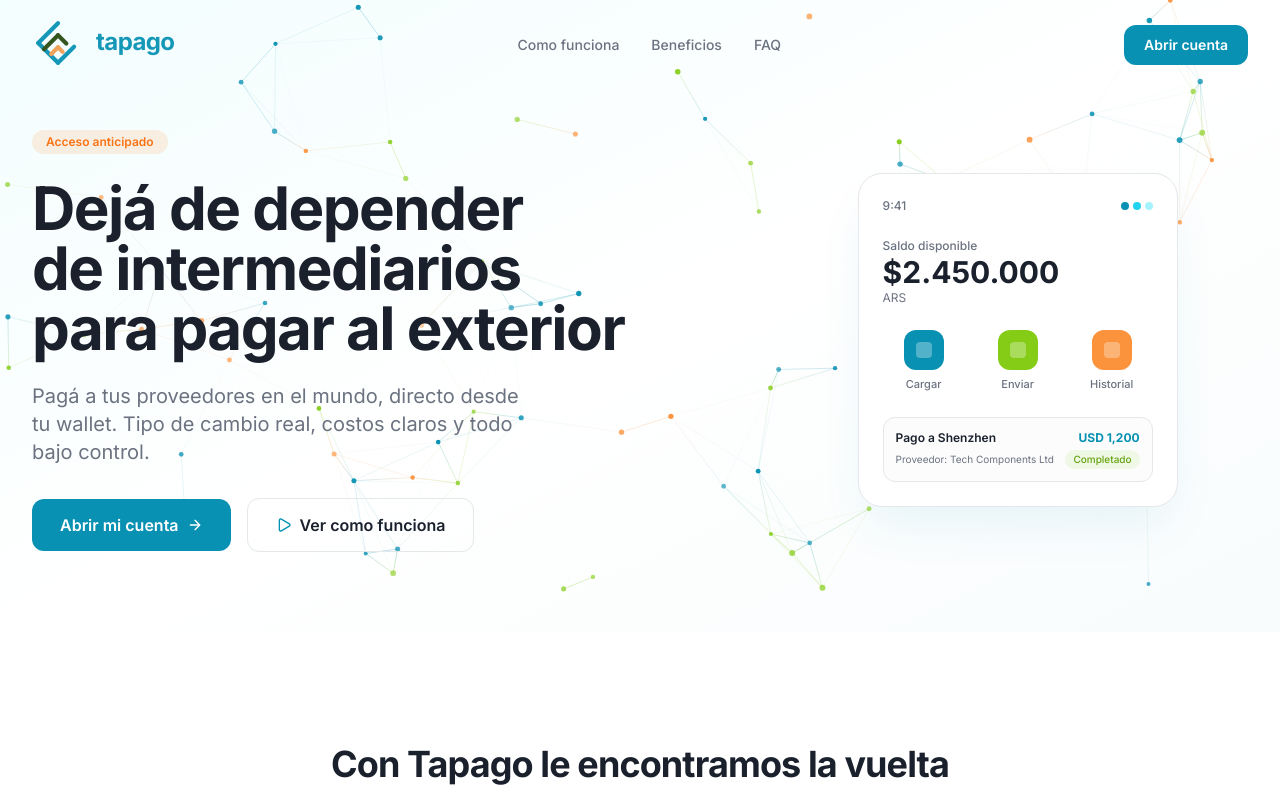
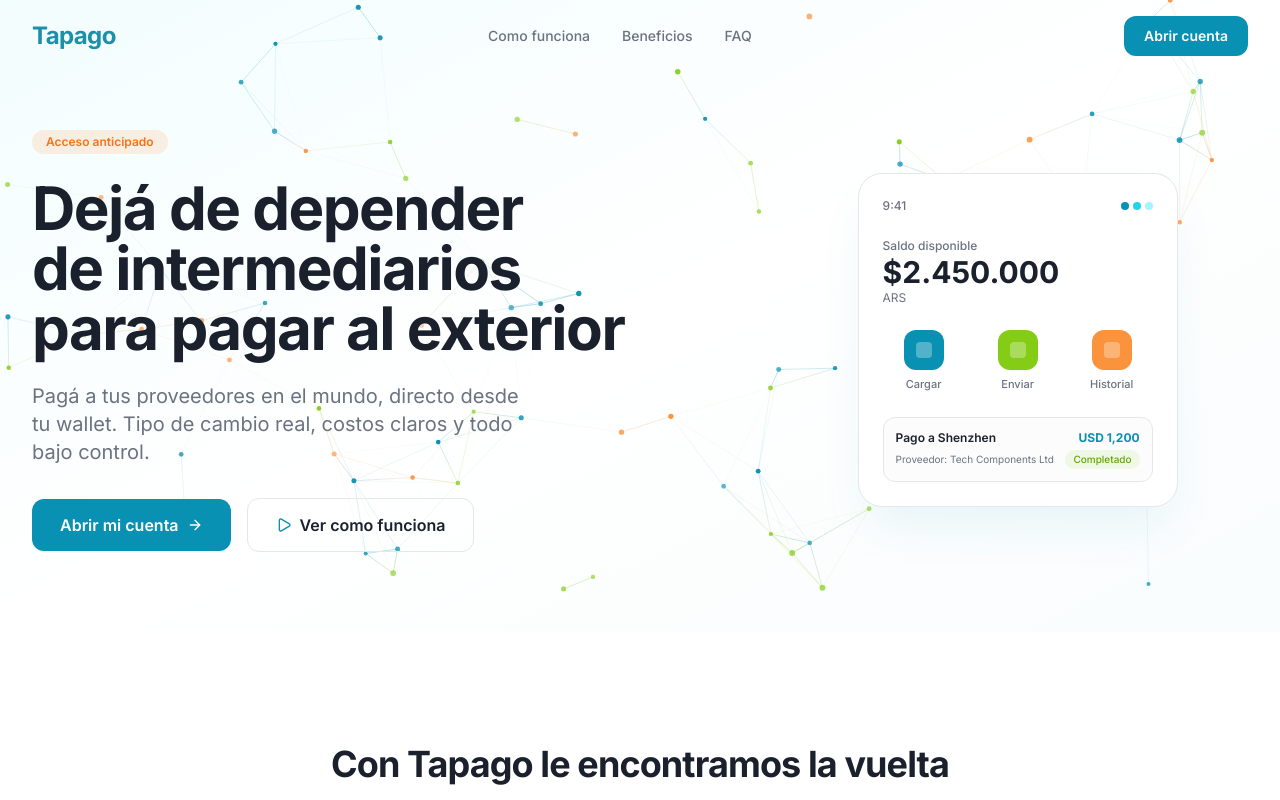
Before and after one commit to tomeitorrr/tapago-website, a Next.js app: page / in a window 1280 px wide. Shown: the top 800 px of the page. Built offline with nearby package versions, Linux system fonts and the light colour scheme.

Commit message:
Simplificar logo — solo wordmark Tapago en teal, sin ícono
Co-Authored-By: Claude Sonnet 4.6 <noreply@anthropic.com>

```diff
--- a/components/tapago/logo.tsx
+++ b/components/tapago/logo.tsx
@@ -2,116 +2,29 @@
 
 import { cn } from "@/lib/utils"
 
-// ─── API ──────────────────────────────────────────────────────────────────────
 export interface TapagoLogoProps {
-  /** Tamaño del ícono en px (o cualquier valor CSS válido para width/height) */
   size?: number | string
-  /**
-   * icon    — solo el símbolo SVG
-   * lockup  — símbolo + wordmark "tapago" (default)
-   * mono    — ícono monocromático (usa currentColor)
-   */
   variant?: "icon" | "lockup" | "mono"
   className?: string
-  /** Texto del wordmark. Default: "tapago" */
   label?: string
 }
 
-// ─── Paleta ───────────────────────────────────────────────────────────────────
-const TEAL   = "#1597B8"
-const GREEN  = "#35551F"
-const ORANGE = "#F0A25A"
-const SW     = 8
+const TEAL = "#1B90A8"
 
-// ─── Geometría ────────────────────────────────────────────────────────────────
-//
-//  viewBox 0 0 100 100  ·  todos los segmentos a 45° exactos
-//
-//  Rombo-madre (exterior, teal):
-//    Centro (50, 52)  ·  semidiagonal 38
-//    Vértice top  (50, 14)   right (88, 52) [ABIERTO]
-//    Vértice left (12, 52)   bottom (50, 90)
-//
-//  Separación perpendicular entre capas: 23/√2 ≈ 16 px (trazo+gap ≈ 8+8 px)
-//
-//  TEAL  — 3 lados del rombo, lado top-right deliberadamente abierto
-//    TL  (50,14)→(12,52)   x+y=64   38√2 px
-//    LB  (12,52)→(50,90)   x-y=-40  38√2 px
-//    BR  (50,90)→(81,59)   x+y=140  31√2 px  (81 % — apertura visible)
-//
-//  GREEN  — chevron interior ∧, pico (50,37), paralelo al teal
-//    izq  (23,64)→(50,37)  x+y=87   27√2 px  (71 % del TL teal)
-//    der  (50,37)→(66,53)  x-y=13   16√2 px  (59 % del izq green)
-//
-//  ORANGE — chevron más interior ∧, pico (50,60)
-//    izq  (37,73)→(50,60)  x+y=110  13√2 px  (48 % del izq green)
-//    der  (50,60)→(59,69)  x-y=-10   9√2 px
-//
-//  Picos alineados verticalmente en x=50: y=14 · y=37 · y=60 (Δ=23)
-
-// ─── Componente ───────────────────────────────────────────────────────────────
 export function TapagoLogo({
-  size    = 48,
   variant = "lockup",
   className,
-  label   = "tapago",
+  label   = "Tapago",
 }: TapagoLogoProps) {
 
-  const isMono = variant === "mono"
-  const c = {
-    teal:   isMono ? "currentColor" : TEAL,
-    green:  isMono ? "currentColor" : GREEN,
-    orange: isMono ? "currentColor" : ORANGE,
-  }
+  const color = variant === "mono" ? "currentColor" : TEAL
 
-  const icon = (
-    <svg
-      width={size}
-      height={size}
-      viewBox="0 0 100 100"
-      fill="none"
-      xmlns="http://www.w3.org/2000/svg"
-      aria-hidden="true"
+  return (
+    <span
+      style={{ color }}
+      className={cn("font-bold tracking-tight leading-none text-2xl select-none", className)}
     >
-      {/* ── TEAL — rombo abierto (dominante) ────────────────────────────── */}
-      {/* Brazo upper-left: Top → Left */}
-      <line x1="50" y1="14" x2="12" y2="52"
-            stroke={c.teal} strokeWidth={SW} strokeLinecap="round"/>
-      {/* Brazo lower-left: Left → Bottom */}
-      <line x1="12" y1="52" x2="50" y2="90"
-            stroke={c.teal} strokeWidth={SW} strokeLinecap="round"/>
-      {/* Brazo lower-right: Bottom → se detiene antes del Right — apertura deliberada */}
-      <line x1="50" y1="90" x2="81" y2="59"
-            stroke={c.teal} strokeWidth={SW} strokeLinecap="round"/>
-
-      {/* ── GREEN — chevron interior, pico (50,37) ───────────────────────── */}
-      <line x1="23" y1="64" x2="50" y2="37"
-            stroke={c.green} strokeWidth={SW} strokeLinecap="round"/>
-      <line x1="50" y1="37" x2="66" y2="53"
-            stroke={c.green} strokeWidth={SW} strokeLinecap="round"/>
-
-      {/* ── ORANGE — chevron más interior, pico (50,60) ──────────────────── */}
-      <line x1="37" y1="73" x2="50" y2="60"
-            stroke={c.orange} strokeWidth={SW} strokeLinecap="round"/>
-      <line x1="50" y1="60" x2="59" y2="69"
-            stroke={c.orange} strokeWidth={SW} strokeLinecap="round"/>
-    </svg>
-  )
-
-  if (variant === "icon" || variant === "mono") {
-    return <div className={cn("inline-flex", className)}>{icon}</div>
-  }
-
-  // lockup: símbolo + wordmark
-  return (
-    <div className={cn("inline-flex items-center gap-3 select-none", className)}>
-      {icon}
-      <span
-        style={{ color: TEAL }}
-        className="font-bold tracking-tight leading-none lowercase text-2xl"
-      >
-        {label}
-      </span>
-    </div>
+      {label}
+    </span>
   )
 }
```
Also changed, not shown: public/logo.svg.
